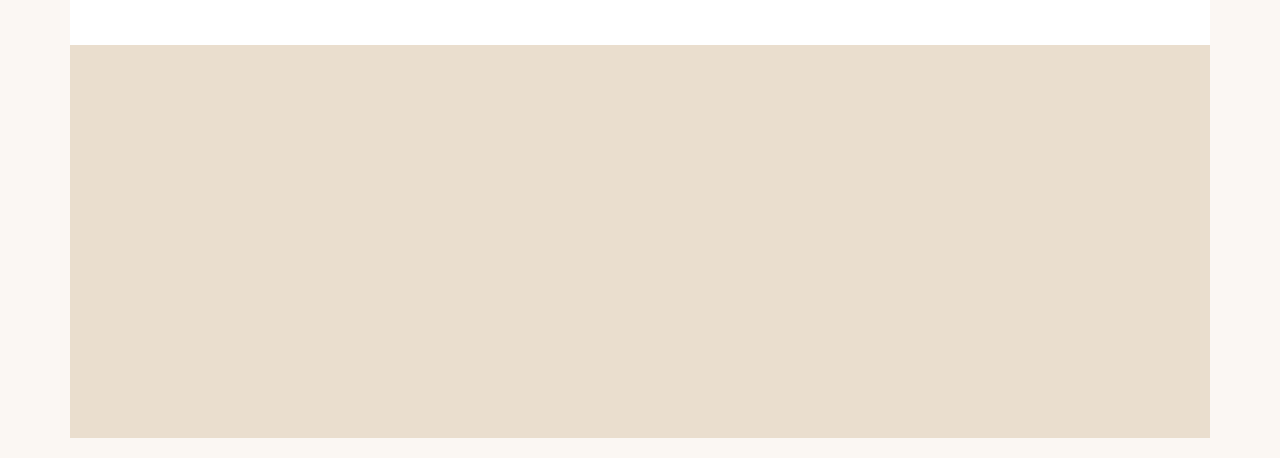
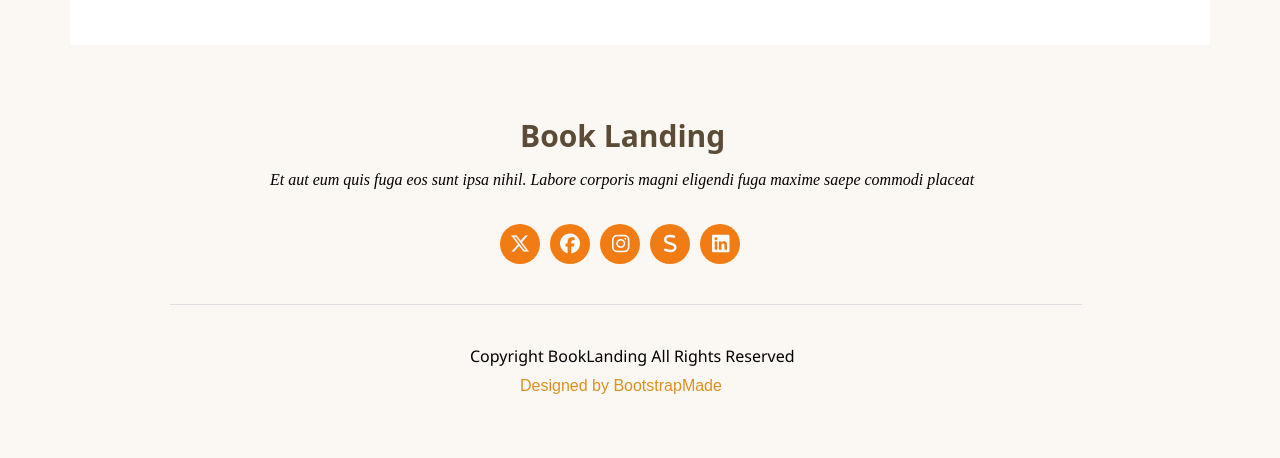
Before and after one commit to PrinsiKhunt005/HTML-CSS, a plain HTML site: page Bootstrapmade5.html in a window 1280 px wide. Shown: the part 5272-5730 px from the top of the page. Drawn offline with Linux system fonts and the light colour scheme.

Commit message:
Bootstrapmade

```diff
--- a/Bootstrapmade5.html
+++ b/Bootstrapmade5.html
@@ -406,7 +406,37 @@
                     </div>
                 </div>
                 <div class="footer">
+                    <h2>Book Landing</h2>
+                    <i>Et aut eum quis fuga eos sunt ipsa nihil. Labore corporis magni eligendi fuga maxime saepe commodi placeat</i>
+                    <div class="sos">
+                        <div class="flex21">
+                            <div class="twiter">
+                                <i class="fa-brands fa-x-twitter" style="color: #f0f2f4;"></i>
+                            </div>
+                            <div class="facebook">
+                                <i class="fa-brands fa-facebook" style="color: #fafcff;"></i>
+                            </div>
+                            <div class="insta">
+                                <i class="fa-brands fa-instagram" style="color: #f9fafb;"></i>
+                            </div>
+                            <div class="ss">
+                                <i class="fa-solid fa-s" style="color: #f7f9fd;"></i>
+                            </div>
+                            <div class="linked">
+                                <i class="fa-brands fa-linkedin" style="color: #f9fafa;"></i>
+                            </div>
+                        </div>
 
+                    </div>
+                    <div class="border">
+
+                    </div>
+                    <div class="paragraph">
+                        <p>Copyright BookLanding All Rights Reserved</p>
+                    </div>
+                    <div class="spara">
+                        <p>Designed by BootstrapMade</p>
+                    </div>
                 </div>
             </div>
         </div>
--- a/css/Bootstrapmade5.css
+++ b/css/Bootstrapmade5.css
@@ -395,7 +395,7 @@
 .container3{
     width: 1140px;
     height: 4310px;
-    background-color: rgb(219, 200, 174);
+    /* background-color: rgb(219, 200, 174); */
     margin: auto;
 }
 .container3 h2{
@@ -1556,5 +1556,118 @@ button{
 .footer{
     width: 100%;
     height: 400px;
-    background-color: #fbf7f376;
-}
+    /* background-color: #d4710e76; */
+}
+
+.footer h2{
+    color: #5c4b36;
+    font-family: system-ui, -apple-system, BlinkMacSystemFont, 'Segoe UI', Roboto, Oxygen, Ubuntu, Cantarell, 'Open Sans', 'Helvetica Neue', sans-serif;
+    padding: 0px;
+    padding-top: 70px;
+    margin-left: 450px;
+    font-size: 30px;
+    padding-bottom: 15px;
+}
+.footer i{
+    margin-left: 200px;
+}
+.sos{
+    width: 50%;
+    height: 60px;
+    /* background-color: aqua; */
+    margin-top: 35px;
+    margin-left: 250px;
+}
+.flex21{
+    display: flex;
+}
+.twiter{
+    height: 40px;
+    width: 40px;
+    background-color: #f17c13;
+    margin-left: 180px;
+    border-radius: 30px;
+}
+.twiter i{
+    /* padding: 0px; */
+    margin: 0px;
+    margin-top: 10px;
+    margin-left: 10px;
+    font-size: 20px;
+}
+.facebook{
+    height: 40px;
+    width: 40px;
+    background-color: #f17c13;
+    margin-left: 10px;
+    border-radius: 40px;
+}
+.facebook i{
+    /* padding: 0px; */
+    margin: 0px;
+    margin-top: 10px;
+    margin-left: 10px;
+    font-size: 20px;
+}
+.insta{
+    height: 40px;
+    width: 40px;
+    background-color: #f17c13;
+    margin-left: 10px;
+    border-radius: 40px;
+}
+.insta i{
+    /* padding: 0px; */
+    margin: 0px;
+    margin-top: 10px;
+    margin-left: 12px;
+    font-size: 20px;
+}
+.ss{
+    height: 40px;
+    width: 40px;
+    background-color: #f17c13;
+    margin-left: 10px;
+    border-radius: 40px;
+}
+.ss i{
+    /* padding: 0px; */
+    margin: 0px;
+    margin-top: 10px;
+    margin-left: 14px;
+    font-size: 20px;
+}
+.linked{
+    height: 40px;
+    width: 40px;
+    background-color: #f17c13;
+    margin-left: 10px;
+    border-radius: 40px;
+}
+.linked i{
+    /* padding: 0px; */
+    margin: 0px;
+    margin-top: 10px;
+    margin-left: 12px;
+    font-size: 20px;
+}
+.border{
+    border-top: 1px solid rgba(220, 220, 220, 0.9);
+    width: 80%;
+    margin-left: 100px;
+    margin-top: 20px;
+}
+.paragraph p{
+    font-family: Arial, Helvetica, sans-serif;
+    padding: 0px;
+    padding-top: 40px;
+    padding-left: 400px;
+    font-family: 'Segoe UI', Tahoma, Geneva, Verdana, sans-serif;
+}
+.spara p{
+    font-family: Arial, Helvetica, sans-serif;
+    color: #e0901f;
+    padding: 0px;
+    padding-top: 10px;
+    padding-left: 450px;
+}
```
